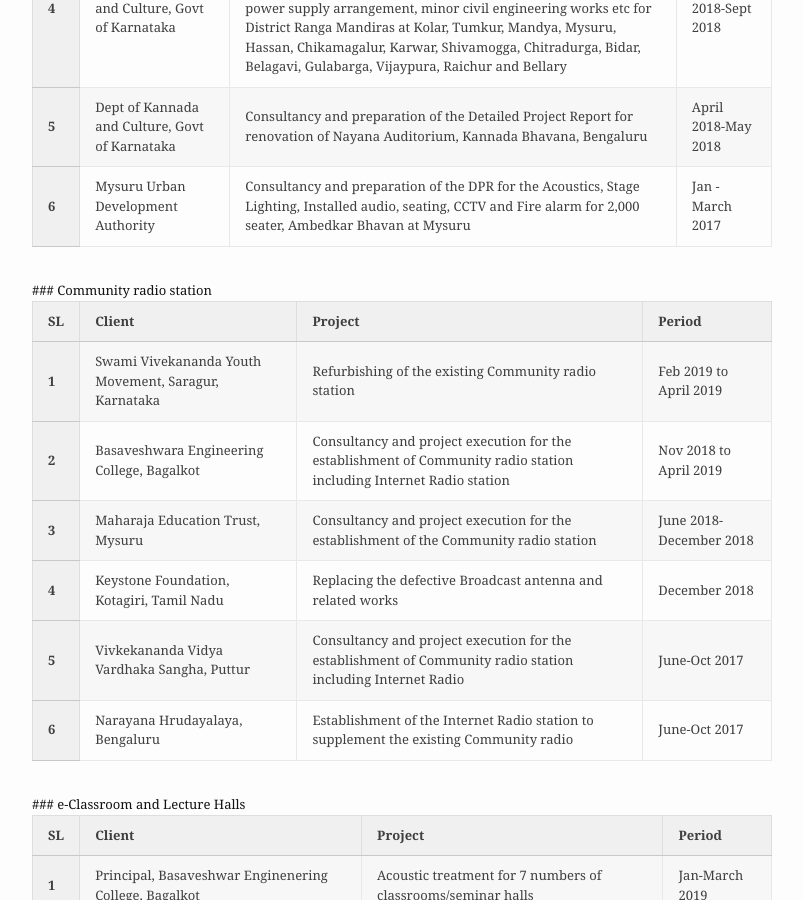
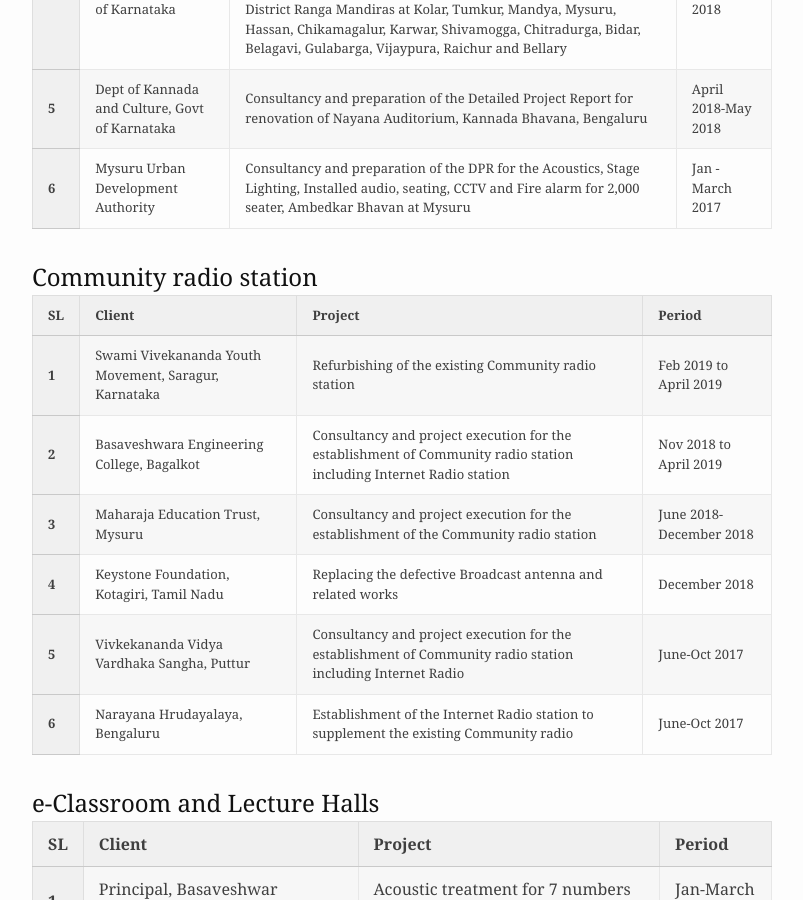
Before and after one commit to VarpasMedia/VarpasMedia.github.io, a Jekyll site: the page built from Projects.md, in a window 1280 px wide and 900 px high, scrolled down 660 px. Shown: the whole window, without its empty margins (238-1041 px from the left). Built offline with Jekyll 4.4.1, drawn with Linux system fonts in a browser that asks for light colours; our own code applies the rules of GitHub Pages for plain Markdown files.

Commit message:
Update Projects.md

```diff
--- a/Projects.md
+++ b/Projects.md
@@ -3,8 +3,8 @@ layout: page
 title: Projects
 permalink: /Projects/
 ---
-
-### Auditorium
+<font size="5" face="georgia">
+Auditorium
 
 <font size="2" face="georgia">
 
@@ -67,9 +67,10 @@ permalink: /Projects/
     </tr>
 </table>
 
+<font size="5" face="georgia">
+Community radio station
 
-### Community radio station
-
+<font size="2" face="georgia">
 <table>
     <tr>
         <th>SL</th>
@@ -124,8 +125,9 @@ permalink: /Projects/
  </table>
 
 
-
-### e-Classroom and Lecture Halls
+<font size="5" face="georgia">
+e-Classroom and Lecture Halls
+<font size="3" face="georgia">
 <table>
 
     <tr>
```
